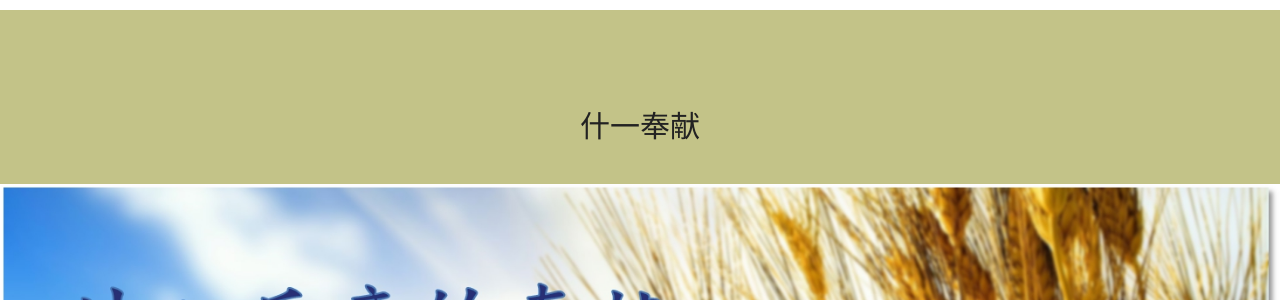
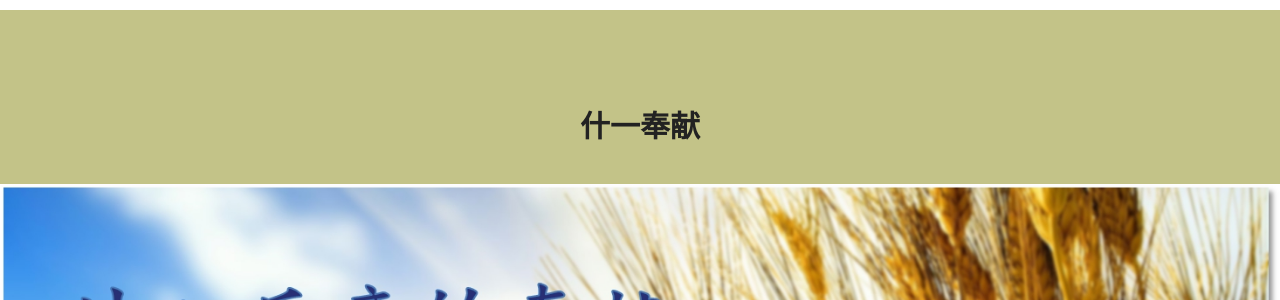
Before and after one commit to JonasYow/ottawaomac, a Jekyll site: the page built from index.html, in a window 1280 px wide and 900 px high, scrolled down 5413 px. Shown: the part 150-450 px from the top of the window. Built offline with Jekyll 4.4.1, drawn with Linux system fonts in a browser that asks for light colours.

Commit message:
Added title bold

```diff
--- a/_includes/tithing.html
+++ b/_includes/tithing.html
@@ -2,7 +2,7 @@
     <div>
         <div class="row">
             <div class="col-lg-12 text-center">
-                <h2 class="section-heading text-primary">什一奉献</h2>
+                <h2 class="section-heading text-primary"><strong>什一奉献</strong></h2>
                 <hr class="primary">
             </div>
 			<div class="col-lg-12 text-center">
```
